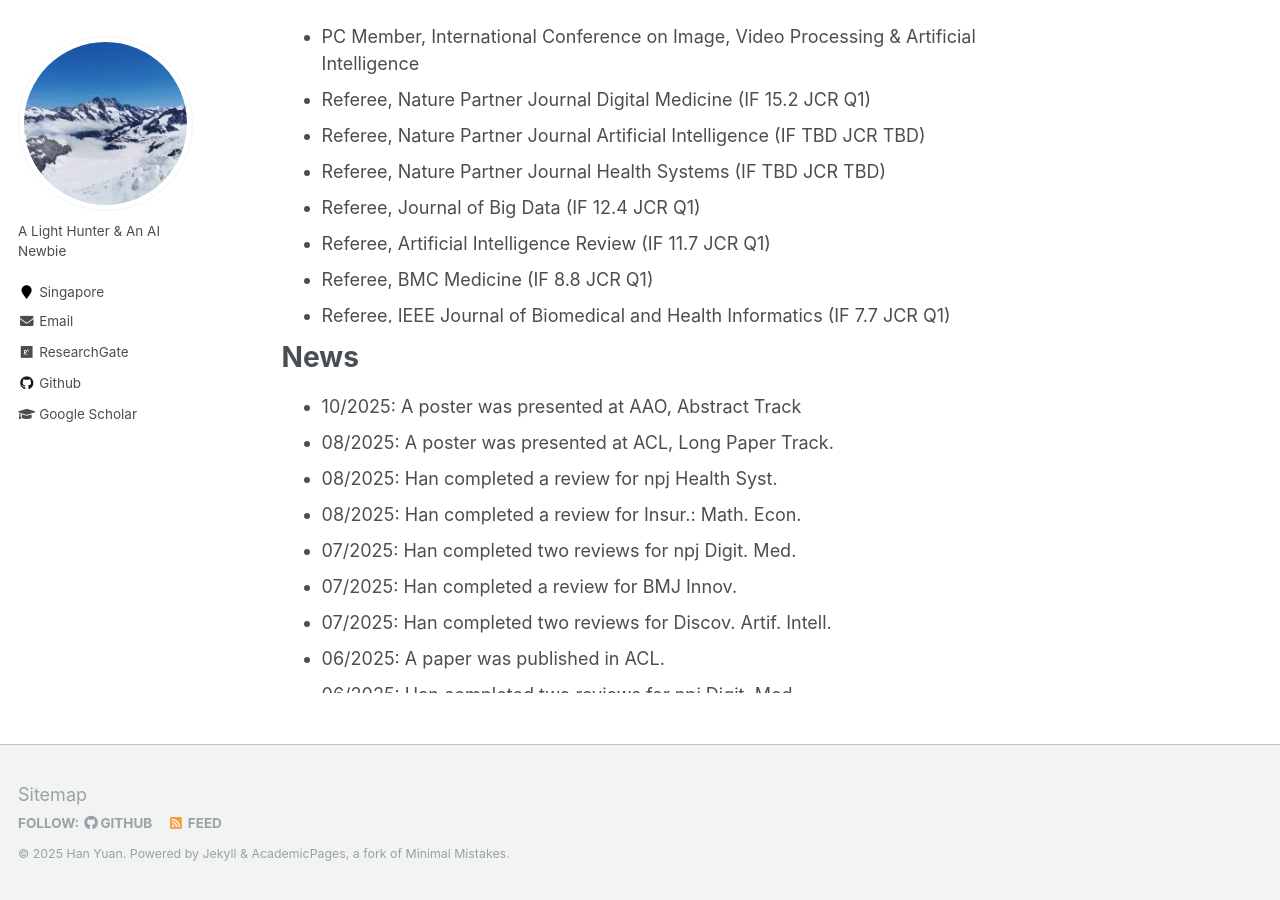
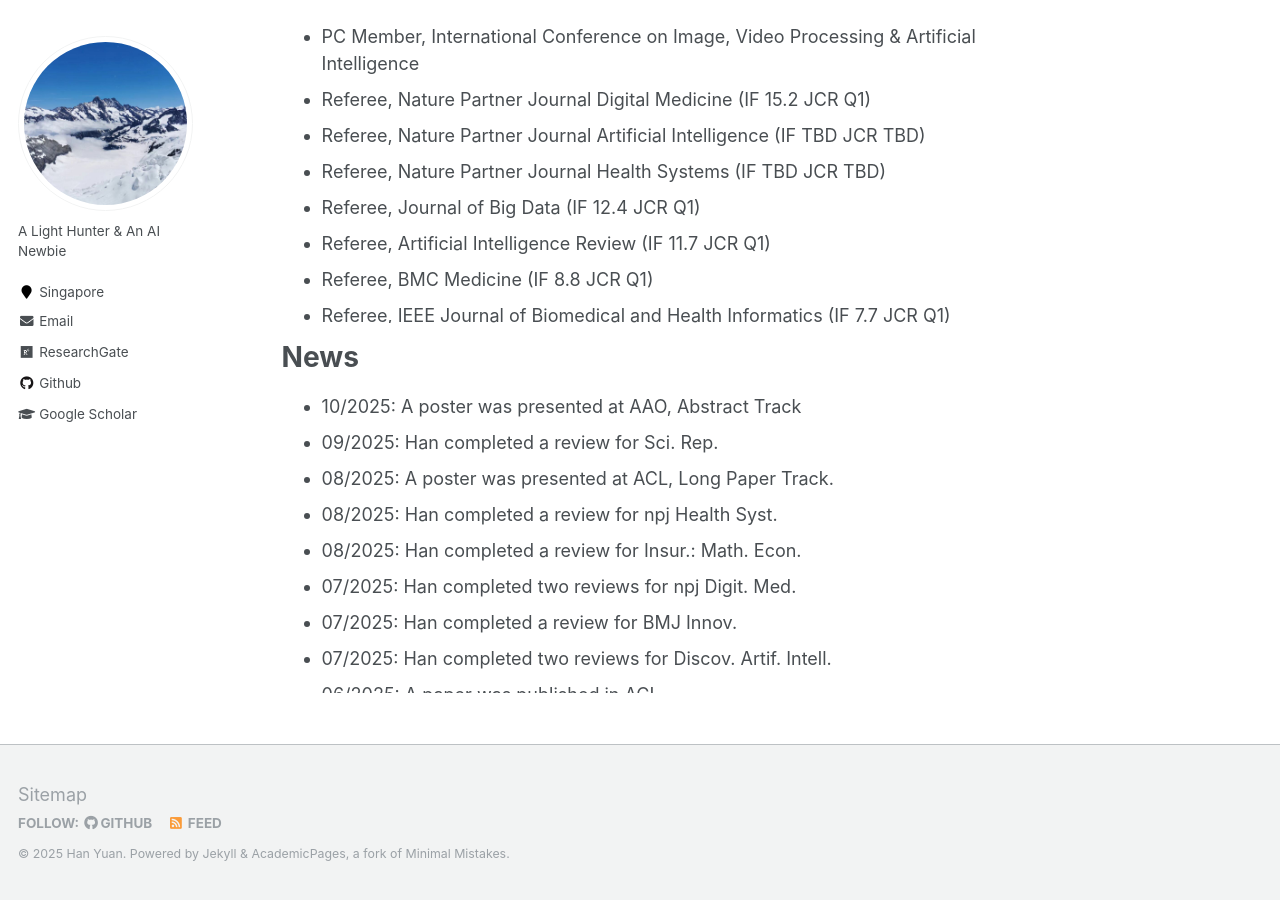
Before and after one commit to Han-Yuan-Med/Han-Yuan-Med.github.io, a Jekyll site: the page built from _pages/about.md, in a window 1280 px wide and 900 px high, scrolled down 968 px. Built offline with Jekyll 4.4.1, drawn with Linux system fonts in a browser that asks for light colours.

Commit message:
Update about.md

```diff
--- a/_pages/about.md
+++ b/_pages/about.md
@@ -56,6 +56,7 @@ Thank you for visiting my academic website. I invite you to explore the [publica
 # News
 <ul style="width: auto; height: 300px; overflow: auto">
   <li>10/2025: A poster was presented at AAO, Abstract Track</li>
+  <li>09/2025: Han completed a review for Sci. Rep.</li>
   <li>08/2025: A poster was presented at ACL, Long Paper Track.</li>
   <li>08/2025: Han completed a review for npj Health Syst.</li>
   <li>08/2025: Han completed a review for Insur.: Math. Econ.</li>
```
